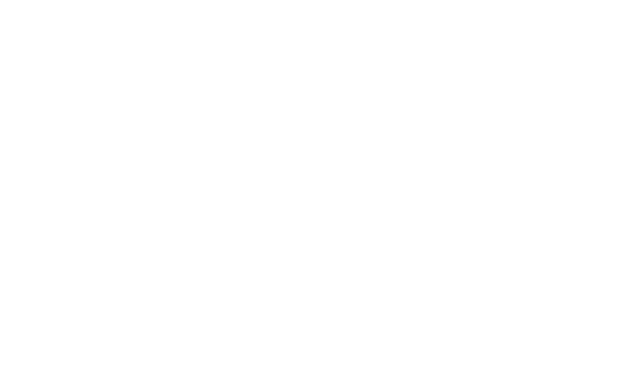
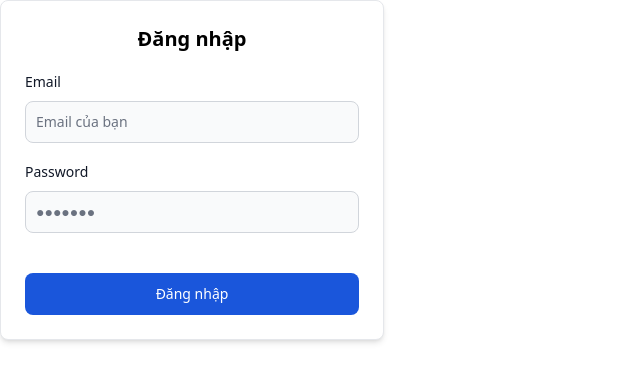
Before and after one commit to blueocvn/fullstack-todo-app, a React (Vite) app in the folder frontend/: page /login in a window 1280 px wide. Before the commit this address had no page. Shown: the top 382 px of the page, without its empty margins (0-640 px from the left). Built offline with nearby package versions, Linux system fonts and the light colour scheme.

Commit message:
feat/ERP-577

```diff
--- a/frontend/src/App.tsx
+++ b/frontend/src/App.tsx
@@ -1,5 +1,9 @@
 import { Route, Routes } from 'react-router-dom';
 import { ToastContainer } from 'react-toastify';
+import { ROUTE } from './configs/routes';
+import { lazy } from 'react';
+
+const Login = lazy(() => import("./features/auth/Login"))
 
 function App() {
   return (
@@ -7,6 +11,7 @@
       <ToastContainer hideProgressBar />
       <Routes>
         <Route />
+        <Route path={ROUTE.AUTH.login} element={<Login/>}/>
       </Routes>
     </>
   );
--- /dev/null
+++ b/frontend/src/components/LoginForm.tsx
@@ -0,0 +1,34 @@
+import { Button, Card, Label, TextInput } from 'flowbite-react'
+import React from 'react'
+
+type LoginFormProps = {
+    onLogin: () => void
+}
+
+const LoginForm = ({ onLogin }: LoginFormProps) => {
+    return (
+        <div>
+            <Card className='max-w-sm'>
+                <form className="flex max-w-md flex-col gap-4">
+                    <p className='mx-auto font-bold font-sans text-xl'>Đăng nhập</p>
+                    <div>
+                        <div className="mb-2 block">
+                            <Label htmlFor="email1" value="Email" />
+                        </div>
+                        <TextInput id="email1" type="email" placeholder="Email của bạn" required />
+                    </div>
+                    <div>
+                        <div className="mb-2 block">
+                            <Label htmlFor="password1" value="Password" />
+                        </div>
+                        <TextInput id="password1" type="password" placeholder='&#9679;&#9679;&#9679;&#9679;&#9679;&#9679;&#9679;' required />
+                    </div>
+
+                    <Button className='bg-blue-700 mt-6' type='submit' onClick={onLogin}>Đăng nhập</Button>
+                </form>
+            </Card>
+        </div>
+    )
+}
+
+export default LoginForm
--- a/frontend/src/features/auth/Login.tsx
+++ b/frontend/src/features/auth/Login.tsx
@@ -1,5 +1,12 @@
+import LoginForm from "../../components/LoginForm";
+
 const Login = () => {
-  return <div>Login</div>;
+  const handleLogin = () => {
+
+  }
+  return <div>
+    <LoginForm onLogin={handleLogin}/>
+  </div>;
 };
 
 export default Login;
```
